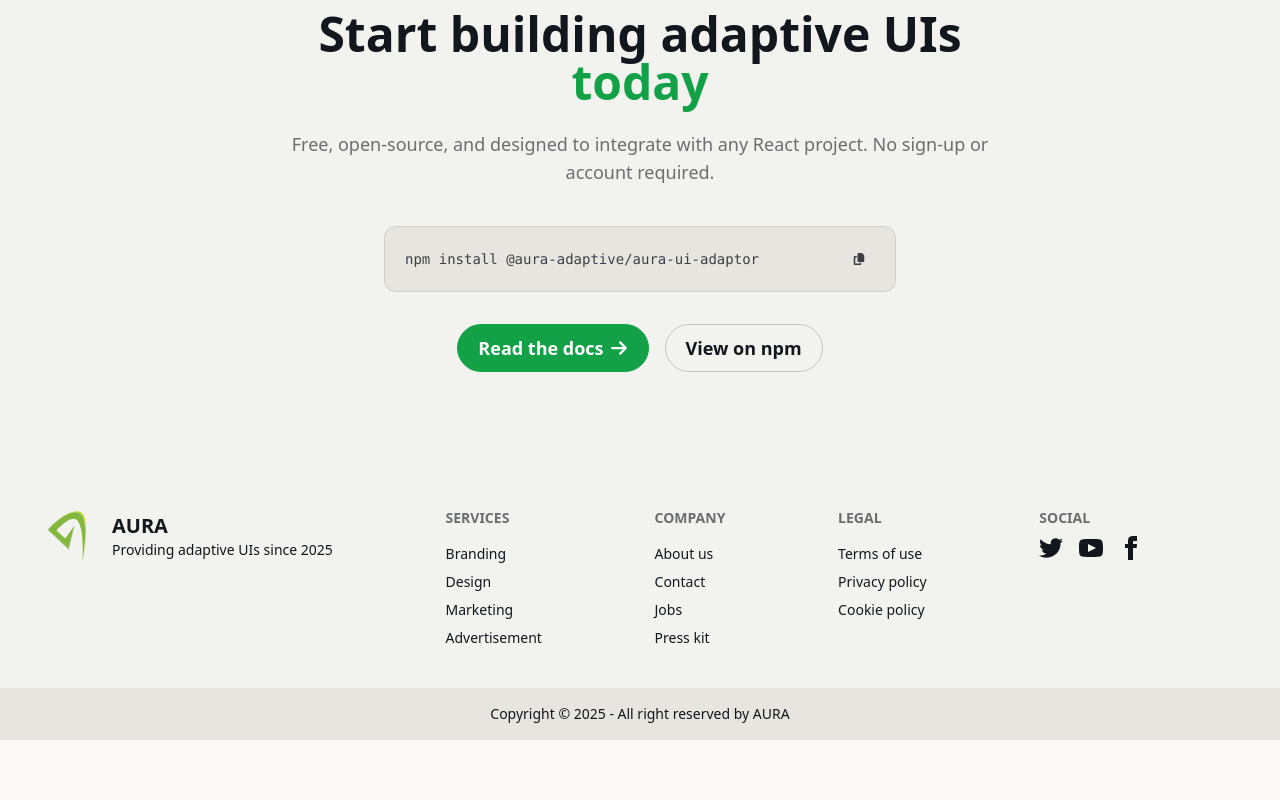
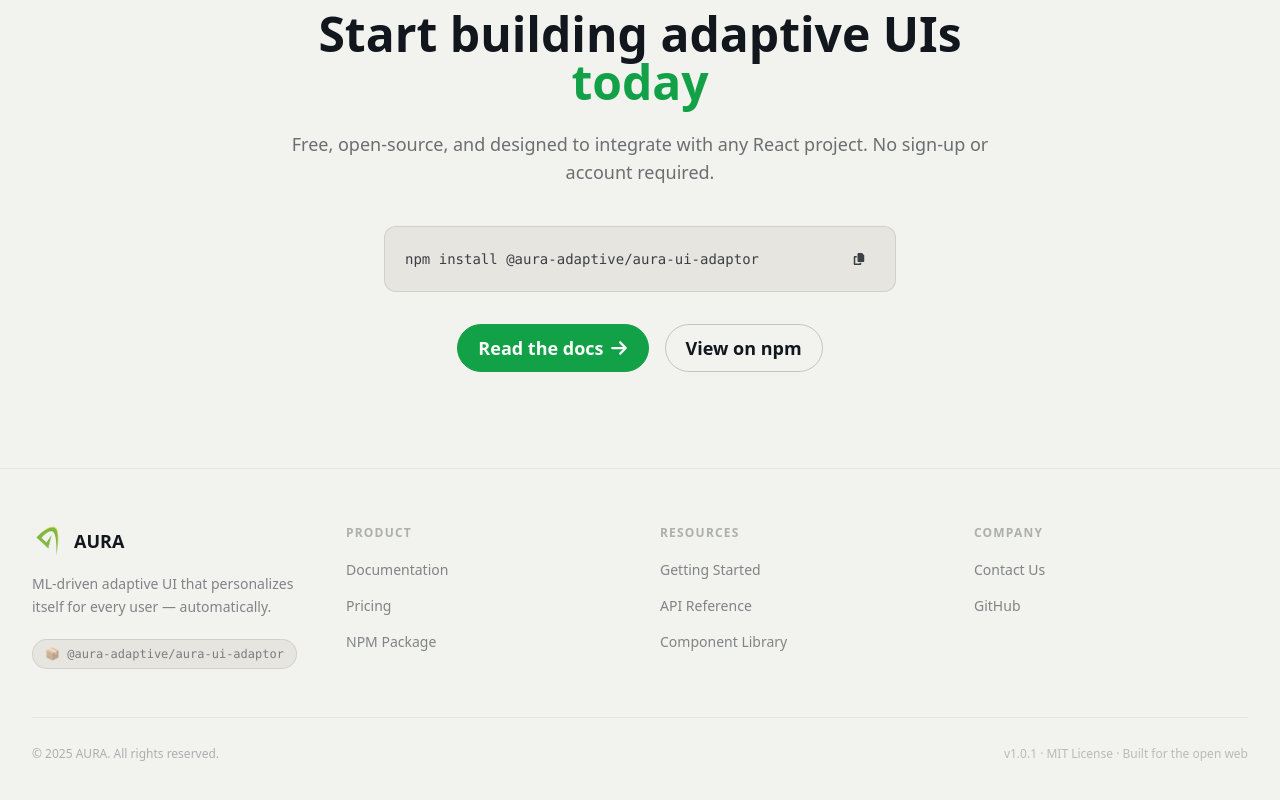
Before and after one commit to RP-25-26J-474/AURA-Website, a React (Vite) app in the folder aura-web/: page / in a window 1280 px wide. Shown: the part 3874-4674 px from the top of the page. Before the commit the page ends 4614 px from the top, so only its background shows below. Built offline with nearby package versions, Linux system fonts and the light colour scheme.

Commit message:
feat: update Footer, fix Login/Register theme, slim footer on Pricing/ContactUs

```diff
--- a/aura-web/src/components/common/Footer.jsx
+++ b/aura-web/src/components/common/Footer.jsx
@@ -1,92 +1,98 @@
 import React from "react";
+import { Link } from "react-router-dom";
 import { logos } from "../../assets";
 
-function Footer() {
+const footerLinks = {
+  Product: [
+    { label: "Documentation", to: "/docs/getting-started" },
+    { label: "Pricing", to: "/pricing" },
+    { label: "NPM Package", href: "https://www.npmjs.com/package/@aura-adaptive/aura-ui-adaptor" },
+  ],
+  Resources: [
+    { label: "Getting Started", to: "/docs/getting-started" },
+    { label: "API Reference", to: "/docs/api-reference" },
+    { label: "Component Library", to: "/docs/components/adaptive-button" },
+  ],
+  Company: [
+    { label: "Contact Us", to: "/contact-us" },
+    { label: "GitHub", href: "https://github.com/RP-25-26J-474" },
+  ],
+};
+
+function FooterLink({ item }) {
+  if (item.href) {
+    return (
+      <a
+        href={item.href}
+        target="_blank"
+        rel="noopener noreferrer"
+        className="text-sm text-base-content/50 hover:text-base-content transition-colors"
+      >
+        {item.label}
+      </a>
+    );
+  }
   return (
-    <>
-      <footer className="footer sm:footer-horizontal bg-base-200 text-base-content p-10 z-50">
-        <aside>
-          <div className="flex flex-row items-center gap-4">
-            <img src={logos.aura} alt="AURA Logo" className="h-14" />
-            <p>
-              <span className="text-xl font-bold">AURA</span>
-              <br />
-              Providing adaptive UIs since 2025
-            </p>
-          </div>
-        </aside>
-        <nav>
-          <h6 className="footer-title">Services</h6>
-          <a className="link link-hover">Branding</a>
-          <a className="link link-hover">Design</a>
-          <a className="link link-hover">Marketing</a>
-          <a className="link link-hover">Advertisement</a>
-        </nav>
-        <nav>
-          <h6 className="footer-title">Company</h6>
-          <a className="link link-hover">About us</a>
-          <a className="link link-hover">Contact</a>
-          <a className="link link-hover">Jobs</a>
-          <a className="link link-hover">Press kit</a>
-        </nav>
-        <nav>
-          <h6 className="footer-title">Legal</h6>
-          <a className="link link-hover">Terms of use</a>
-          <a className="link link-hover">Privacy policy</a>
-          <a className="link link-hover">Cookie policy</a>
-        </nav>
-        <aside>
-          <div>
-            <nav>
-              <h6 className="footer-title">Social</h6>
-              <div className="grid grid-flow-col gap-4">
-                <a>
-                  <svg
-                    xmlns="http://www.w3.org/2000/svg"
-                    width="24"
-                    height="24"
-                    viewBox="0 0 24 24"
-                    className="fill-current"
-                  >
-                    <path d="M24 4.557c-.883.392-1.832.656-2.828.775 1.017-.609 1.798-1.574 2.165-2.724-.951.564-2.005.974-3.127 1.195-.897-.957-2.178-1.555-3.594-1.555-3.179 0-5.515 2.966-4.797 6.045-4.091-.205-7.719-2.165-10.148-5.144-1.29 2.213-.669 5.108 1.523 6.574-.806-.026-1.566-.247-2.229-.616-.054 2.281 1.581 4.415 3.949 4.89-.693.188-1.452.232-2.224.084.626 1.956 2.444 3.379 4.6 3.419-2.07 1.623-4.678 2.348-7.29 2.04 2.179 1.397 4.768 2.212 7.548 2.212 9.142 0 14.307-7.721 13.995-14.646.962-.695 1.797-1.562 2.457-2.549z"></path>
-                  </svg>
-                </a>
-                <a>
-                  <svg
-                    xmlns="http://www.w3.org/2000/svg"
-                    width="24"
-                    height="24"
-                    viewBox="0 0 24 24"
-                    className="fill-current"
-                  >
-                    <path d="M19.615 3.184c-3.604-.246-11.631-.245-15.23 0-3.897.266-4.356 2.62-4.385 8.816.029 6.185.484 8.549 4.385 8.816 3.6.245 11.626.246 15.23 0 3.897-.266 4.356-2.62 4.385-8.816-.029-6.185-.484-8.549-4.385-8.816zm-10.615 12.816v-8l8 3.993-8 4.007z"></path>
-                  </svg>
-                </a>
-                <a>
-                  <svg
-                    xmlns="http://www.w3.org/2000/svg"
-                    width="24"
-                    height="24"
-                    viewBox="0 0 24 24"
-                    className="fill-current"
-                  >
-                    <path d="M9 8h-3v4h3v12h5v-12h3.642l.358-4h-4v-1.667c0-.955.192-1.333 1.115-1.333h2.885v-5h-3.808c-3.596 0-5.192 1.583-5.192 4.615v3.385z"></path>
-                  </svg>
-                </a>
-              </div>
-            </nav>
-          </div>
-        </aside>
-      </footer>
-      <footer className="footer sm:footer-horizontal footer-center bg-base-300 text-base-content p-4">
-        <aside>
-          <p>
-            Copyright © {new Date().getFullYear()} - All right reserved by AURA
-          </p>
-        </aside>
-      </footer>
-    </>
+    <Link
+      to={item.to}
+      className="text-sm text-base-content/50 hover:text-base-content transition-colors"
+    >
+      {item.label}
+    </Link>
   );
 }
 
-export default Footer;
+export default function Footer() {
+  return (
+    <footer className="bg-base-200 border-t border-base-300">
+      <div className="mx-auto max-w-7xl px-6 py-14 lg:px-8">
+        <div className="grid grid-cols-2 gap-10 lg:grid-cols-4">
+          {/* Brand column */}
+          <div className="col-span-2 lg:col-span-1">
+            <Link to="/" className="flex items-center gap-2.5">
+              <img src={logos.aura} alt="AURA" className="h-8 w-8" />
+              <span className="text-lg font-bold text-base-content">AURA</span>
+            </Link>
+            <p className="mt-4 text-sm text-base-content/50 leading-relaxed max-w-xs">
+              ML-driven adaptive UI that personalizes itself for every user — automatically.
+            </p>
+            <a
+              href="https://www.npmjs.com/package/@aura-adaptive/aura-ui-adaptor"
+              target="_blank"
+              rel="noopener noreferrer"
+              className="mt-5 inline-flex items-center gap-1.5 text-xs font-mono bg-base-300 border border-base-content/10 px-3 py-1.5 rounded-full text-base-content/50 hover:text-primary hover:border-primary/30 transition-colors"
+            >
+              📦 @aura-adaptive/aura-ui-adaptor
+            </a>
+          </div>
+
+          {/* Link columns */}
+          {Object.entries(footerLinks).map(([group, items]) => (
+            <div key={group}>
+              <h4 className="text-xs font-bold tracking-widest uppercase text-base-content/30 mb-4">
+                {group}
+              </h4>
+              <ul className="space-y-3">
+                {items.map((item) => (
+                  <li key={item.label}>
+                    <FooterLink item={item} />
+                  </li>
+                ))}
+              </ul>
+            </div>
+          ))}
+        </div>
+
+        {/* Divider + copyright */}
+        <div className="mt-12 border-t border-base-300 pt-7 flex flex-col sm:flex-row items-center justify-between gap-3">
+          <p className="text-xs text-base-content/30">
+            © {new Date().getFullYear()} AURA. All rights reserved.
+          </p>
+          <p className="text-xs text-base-content/25">
+            v1.0.1 · MIT License · Built for the open web
+          </p>
+        </div>
+      </div>
+    </footer>
+  );
+}
--- a/aura-web/src/layouts/LandingLayout.jsx
+++ b/aura-web/src/layouts/LandingLayout.jsx
@@ -1,8 +1,14 @@
-import { Outlet } from "react-router-dom";
+import { Outlet, useLocation } from "react-router-dom";
 import Navbar from "../components/common/Navbar";
 import Footer from "../components/common/Footer";
 
+/** Pages that show the full footer */
+const FULL_FOOTER_PATHS = ["/"];
+
 export default function LandingLayout() {
+  const { pathname } = useLocation();
+  const showFullFooter = FULL_FOOTER_PATHS.includes(pathname);
+
   return (
     <div className="min-h-screen flex flex-col">
       <Navbar
@@ -14,7 +20,8 @@ export default function LandingLayout() {
             label: "Docs",
             children: [
               { label: "Getting Started", to: "/docs/getting-started" },
-              { label: "Components", to: "/docs/components" },
+              { label: "Installation", to: "/docs/installation" },
+              { label: "API Reference", to: "/docs/api-reference" },
             ],
           },
           { label: "Contact Us", to: "/contact-us" },
@@ -29,7 +36,16 @@ export default function LandingLayout() {
         <Outlet />
       </main>
 
-      <Footer />
+      {showFullFooter ? (
+        <Footer />
+      ) : (
+        /* Copyright-only bar for Pricing, ContactUs, etc. */
+        <div className="bg-base-200 border-t border-base-300 py-4 text-center">
+          <p className="text-xs text-base-content/30">
+            © {new Date().getFullYear()} AURA. All rights reserved.
+          </p>
+        </div>
+      )}
     </div>
   );
 }
--- a/aura-web/src/routes/auth/LoginPage.jsx
+++ b/aura-web/src/routes/auth/LoginPage.jsx
@@ -8,49 +8,57 @@ export default function LoginPage() {
   const { login } = useAuth();
   const navigate = useNavigate();
 
-  const [form, setForm] = useState({
-    email: "",
-    password: "",
-  });
+  const [form, setForm] = useState({ email: "", password: "" });
+  const [error, setError] = useState("");
 
-  const handleChange = (e) => {
-    setForm({ ...form, [e.target.name]: e.target.value });
-  };
+  const handleChange = (e) => setForm({ ...form, [e.target.name]: e.target.value });
 
   const handleSubmit = async (e) => {
     e.preventDefault();
-
+    setError("");
     try {
       const user = await login(form);
-
-      // redirect based on role
       if (user.role === "developer") navigate("/dev/dashboard");
       else navigate("/client/dashboard");
     } catch (err) {
-      alert("Login failed");
+      setError("Invalid credentials. Please try again.");
     }
   };
 
   return (
-    <div className="flex min-h-screen flex-col justify-center px-6 py-12 lg:px-8">
-      <div className="sm:mx-auto sm:w-full sm:max-w-sm">
-        <img src={logos.aura} alt="AURA" className="mx-auto h-15 w-auto" />
-        <h2 className="mt-2 text-center text-2xl font-bold tracking-tight">
-          Welcome Back!
-        </h2>
+    <div className="min-h-screen flex items-center justify-center bg-base-100 px-4">
+      <div className="w-full max-w-sm">
+        {/* Header */}
+        <div className="text-center mb-8">
+          <Link to="/">
+            <img src={logos.aura} alt="AURA" className="mx-auto h-14 w-auto mb-4" />
+          </Link>
+          <h1 className="text-2xl font-bold text-base-content tracking-tight">Welcome back</h1>
+          <p className="mt-1 text-sm text-base-content/50">Sign in to your AURA account</p>
         </div>
+
         <ExitButton />
-      <div className="mt-10 sm:mx-auto sm:w-full sm:max-w-sm">
-        <form onSubmit={handleSubmit} className="space-y-6">
-          {/* Email */}
-          <div>
-            <label htmlFor="email" className="input w-full">
+
+        {/* Card */}
+        <div className="bg-base-200 border border-base-300 rounded-2xl p-7 shadow-sm">
+          <form onSubmit={handleSubmit} className="space-y-4">
+            {error && (
+              <div className="text-sm text-error bg-error/10 border border-error/20 rounded-lg px-3 py-2">
+                {error}
+              </div>
+            )}
+
+            <div className="space-y-1">
+              <label className="text-xs font-medium text-base-content/60 uppercase tracking-wide">
+                Email
+              </label>
+              <label className="input w-full">
                 <input
                   id="email"
                   name="email"
                   type="email"
                   autoComplete="email"
-                placeholder="Email address"
+                  placeholder="you@example.com"
                   required
                   value={form.email}
                   onChange={handleChange}
@@ -58,43 +66,38 @@ export default function LoginPage() {
               </label>
             </div>
 
-          {/* Password */}
-          <div>
-            <label htmlFor="password" className="input w-full">
+            <div className="space-y-1">
+              <div className="flex items-center justify-between">
+                <label className="text-xs font-medium text-base-content/60 uppercase tracking-wide">
+                  Password
+                </label>
+                <Link to="/forgot" className="text-xs text-primary hover:underline">
+                  Forgot password?
+                </Link>
+              </div>
+              <label className="input w-full">
                 <input
                   id="password"
                   name="password"
                   type="password"
                   autoComplete="current-password"
-                placeholder="Password"
+                  placeholder="••••••••"
                   required
                   value={form.password}
                   onChange={handleChange}
                 />
               </label>
-            <Link to="/forgot" className="text-xs font-semibold hover:text-indigo-300 mt-2 block text-right">
-              Forgot password?
-            </Link>
             </div>
 
-          {/* Submit button */}
-          <div>
-            <button
-              type="submit"
-              className="btn btn-primary w-full mt-4"
-            >
+            <button type="submit" className="btn btn-primary w-full mt-2">
               Sign in
             </button>
+          </form>
         </div>
-        </form>
 
-        {/* Footer */}
-        <p className="mt-10 text-center text-sm text-gray-400">
+        <p className="mt-6 text-center text-sm text-base-content/50">
           Not a member?{" "}
-          <Link
-            to="/register"
-            className="font-semibold text-indigo-400 hover:text-indigo-300"
-          >
+          <Link to="/register" className="font-semibold text-primary hover:underline">
             Create an account
           </Link>
         </p>
--- a/aura-web/src/routes/auth/RegisterPage.jsx
+++ b/aura-web/src/routes/auth/RegisterPage.jsx
@@ -8,80 +8,102 @@ export default function RegisterPage() {
   const navigate = useNavigate();
   const { login } = useAuth();
 
-  const [form, setForm] = useState({
-    name: "",
-    email: "",
-    password: "",
-    role: "",
-  });
+  const [form, setForm] = useState({ name: "", email: "", password: "", role: "" });
+  const [error, setError] = useState("");
 
-  const handleChange = (e) => {
-    setForm({ ...form, [e.target.name]: e.target.value });
-  };
+  const handleChange = (e) => setForm({ ...form, [e.target.name]: e.target.value });
 
   const handleSubmit = (e) => {
     e.preventDefault();
-
-    login({ email: form.email, password: form.password }).then((user) => {
+    setError("");
+    login({ email: form.email, password: form.password })
+      .then((user) => {
         if (user.role === "developer") navigate("/dev/dashboard");
         else navigate("/client/dashboard");
-    });
+      })
+      .catch(() => setError("Registration failed. Please try again."));
   };
 
   return (
-    <div className="flex min-h-screen flex-col justify-center px-6 py-12 lg:px-8 bg-base-200">
-      <div className="sm:mx-auto sm:w-full sm:max-w-sm">
-        <img src={logos.aura} alt="AURA" className="mx-auto h-15 w-auto" />
-        <h2 className="mt-5 text-center text-2xl font-bold tracking-tight text-white">
-          Create your AURA account
-        </h2>
+    <div className="min-h-screen flex items-center justify-center bg-base-100 px-4 py-10">
+      <div className="w-full max-w-sm">
+        {/* Header */}
+        <div className="text-center mb-8">
+          <Link to="/">
+            <img src={logos.aura} alt="AURA" className="mx-auto h-14 w-auto mb-4" />
+          </Link>
+          <h1 className="text-2xl font-bold text-base-content tracking-tight">Create your account</h1>
+          <p className="mt-1 text-sm text-base-content/50">Start personalizing UIs with AURA</p>
         </div>
+
         <ExitButton />
 
-      <div className="mt-10 sm:mx-auto sm:w-full sm:max-w-sm">
-        <form onSubmit={handleSubmit} className="space-y-6 flex flex-col">
-          {/* Name */}
-          <label htmlFor="name" className="input w-full">
+        {/* Card */}
+        <div className="bg-base-200 border border-base-300 rounded-2xl p-7 shadow-sm">
+          <form onSubmit={handleSubmit} className="space-y-4">
+            {error && (
+              <div className="text-sm text-error bg-error/10 border border-error/20 rounded-lg px-3 py-2">
+                {error}
+              </div>
+            )}
+
+            <div className="space-y-1">
+              <label className="text-xs font-medium text-base-content/60 uppercase tracking-wide">
+                Full name
+              </label>
+              <label className="input w-full">
                 <input
                   id="name"
                   name="name"
                   type="text"
-              placeholder="Full name"
+                  placeholder="Jane Doe"
                   required
                   value={form.name}
                   onChange={handleChange}
                 />
               </label>
+            </div>
 
-          {/* Email */}
-          <label htmlFor="email" className="input w-full">
+            <div className="space-y-1">
+              <label className="text-xs font-medium text-base-content/60 uppercase tracking-wide">
+                Email
+              </label>
+              <label className="input w-full">
                 <input
                   id="email"
                   name="email"
                   type="email"
-              placeholder="Email address"
+                  placeholder="you@example.com"
                   required
                   value={form.email}
                   onChange={handleChange}
                   autoComplete="email"
                 />
               </label>
+            </div>
 
-          {/* Password */}
-          <label htmlFor="password" className="input w-full">
+            <div className="space-y-1">
+              <label className="text-xs font-medium text-base-content/60 uppercase tracking-wide">
+                Password
+              </label>
+              <label className="input w-full">
                 <input
                   id="password"
                   name="password"
                   type="password"
-              placeholder="Password"
+                  placeholder="••••••••"
                   required
                   value={form.password}
                   onChange={handleChange}
                   autoComplete="new-password"
                 />
               </label>
+            </div>
 
-          {/* Role selection (optional) */}
+            <div className="space-y-1">
+              <label className="text-xs font-medium text-base-content/60 uppercase tracking-wide">
+                I am a…
+              </label>
               <select
                 id="role"
                 name="role"
@@ -89,26 +111,21 @@ export default function RegisterPage() {
                 onChange={handleChange}
                 className="select w-full"
               >
-            <option disabled selected value="">
-              Who are you?
-            </option>
-            <option value="client">Client</option>
+                <option disabled value="">Select your role</option>
+                <option value="client">Client / Organization</option>
                 <option value="developer">Developer</option>
               </select>
+            </div>
 
-          {/* Submit */}
-          <button type="submit" className="btn btn-primary w-full mt-6">
+            <button type="submit" className="btn btn-primary w-full mt-2">
               Create account
             </button>
           </form>
+        </div>
 
-        {/* Footer */}
-        <p className="mt-10 text-center text-sm text-gray-400">
+        <p className="mt-6 text-center text-sm text-base-content/50">
           Already have an account?{" "}
-          <Link
-            to="/login"
-            className="font-semibold text-indigo-400 hover:text-indigo-300"
-          >
+          <Link to="/login" className="font-semibold text-primary hover:underline">
             Sign in
           </Link>
         </p>
```
Lines whose indentation alone changed are shown as unchanged.
